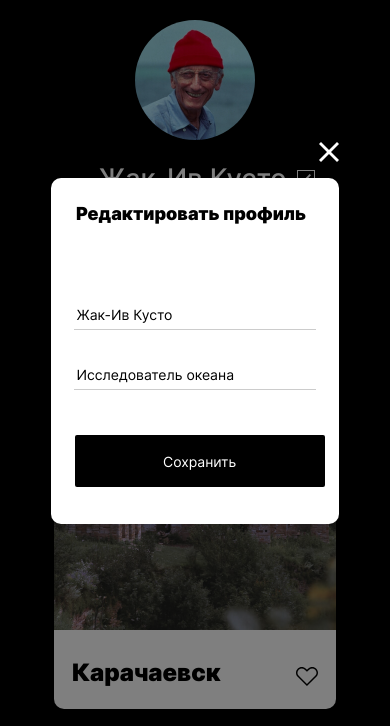
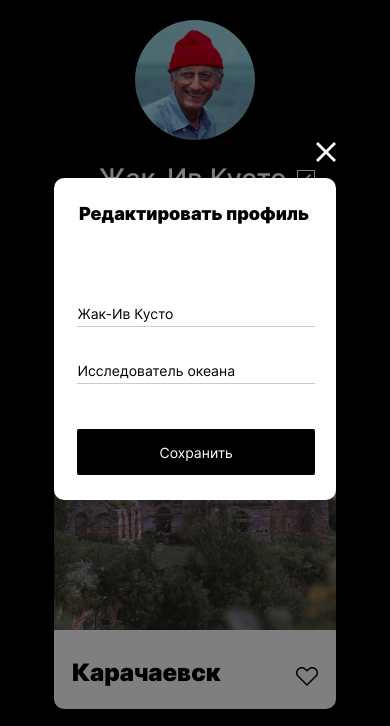
Before and after one commit to TiFox13/mesto, a plain HTML site: page index.html in a window 390 px wide. Both pictures are taken after a click on the button 306 px from the left and 293 px from the top of the page. Shown: the part 115-841 px from the top of the page. Drawn offline with Linux system fonts and the light colour scheme.

Commit message:
fix: исправить размеры элементов в форме и профиле

```diff
--- a/blocks/form/__heading/form__heading.css
+++ b/blocks/form/__heading/form__heading.css
@@ -9,7 +9,7 @@ line-height: 29px;
 @media all and (max-width: 550px) {
     .form__heading {
         margin: 0 auto;
-        max-width: 238px;
+        max-width: 232px;
         font-size: 18px;
 line-height: 22px;
 padding: 25px 0 75px;
--- a/blocks/form/__item/form__item.css
+++ b/blocks/form/__item/form__item.css
@@ -1,7 +1,9 @@
 .form__item {
+  box-sizing: border-box;
     width: 358px;
     height: 27px;
     margin: 0 8.3% 30px;
+    padding: 0;
     border: 0;
     border-bottom: 1px solid rgba(0, 0, 0, 0.2);
     font-style: normal;
--- a/blocks/popup/__container/popup__container.css
+++ b/blocks/popup/__container/popup__container.css
@@ -6,6 +6,6 @@
 
 @media all and (max-width:550px) {
     .popup__container {
-        width: 288px;
+        width: 282px;
     }
 }
--- a/blocks/profile/__avatar/profile__avatar.css
+++ b/blocks/profile/__avatar/profile__avatar.css
@@ -1,13 +1,12 @@
 .profile__avatar {
     max-width: 120px;
-
+    height: 120px;
     /*max-width: 168.75px;*/
     border-radius: 50%;
 }
 
 @media all and (max-width: 550px) {
     .profile__avatar {
-
         margin: 0 auto;
     }
 }
--- a/blocks/save-button/save-button.css
+++ b/blocks/save-button/save-button.css
@@ -5,6 +5,7 @@
     color: #fff;
     background-color: #000;
     border: 0;
+    padding: 0;
     border-radius: 2px;
     margin: 18px 8.23% 37px;
     font-weight: 400;
@@ -17,10 +18,12 @@
 }
 @media all and (max-width: 550px) {
     .save-button {
+        height: 46px;
         font-size: 14px;
         line-height: 17px;
         width: 238px;
         margin-top: 15px;
+        margin: 15px 8.23% 25px;
     }
 
 }
```
